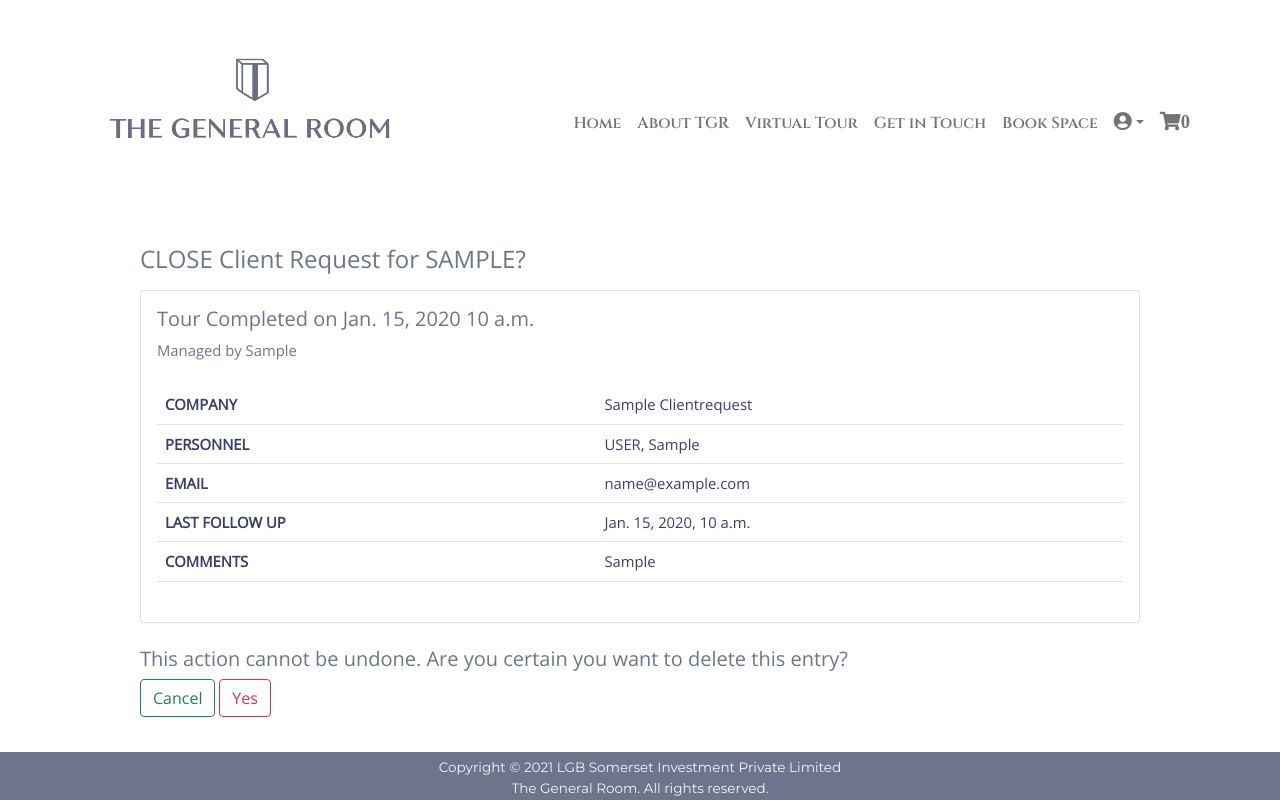
After one commit to suipingooi/generalroom, a Django app: page /tenants/delete/1 in a window 1280 px wide. The commit adds this page. Run offline with Django 3.2, Linux system fonts and the light colour scheme; tables that the repository leaves empty hold one stand-in row (values such as "Sample post").

Commit message:
added clientrequest close/del

```diff
--- a/spaces/urls.py
+++ b/spaces/urls.py
@@ -9,5 +9,5 @@ urlpatterns = [
     path('price/view', spaces.views.view_pricelist, name='viewpricelist'),
     path('price/add', spaces.views.add_price, name='addprice'),
     path('price/edit/<price_id>', spaces.views.update_price, name='updateprice'),
-    path('price/delete/<price_id>', spaces.views.delete_price, name='delprice')
+    path('price/delete/<price_id>', spaces.views.delete_price, name='delprice'),
 ]
--- a/static/css/style.css
+++ b/static/css/style.css
@@ -417,3 +417,7 @@ span.strong {
     font-family: 'Open Sans Condensed', sans-serif;
     color: #393C73;
 }
+
+.card-body .deltable {
+    color: #393C73;
+}
--- a/templates/allauth/account/password_reset_from_key_done.html
+++ b/templates/allauth/account/password_reset_from_key_done.html
@@ -7,6 +7,7 @@
     <div class="container-fluid forms">
         <h4>Change Password</h4>
         <p>Your password is now changed.</p>
+        <p>Please <a href="{{ login_url }}">sign in</a> with new password.</p>
     </div>
 </div>
 {% endblock %}
--- /dev/null
+++ b/tenants/templates/tenants/client_delete-template.html
@@ -0,0 +1,45 @@
+{% extends 'base-template.html' %}
+{% block head_title %} TGR staff | Close Client Request {% endblock %}
+{% block content %}
+<div class="container-fluid">
+    <h4 class="mt-5 mb-3">CLOSE Client Request for {{cr_to_del.space_needed|upper}}?</h4>
+    <div class="card">
+        <div class="card-body">
+            <h5 class="card-title">Tour Completed on {{cr_to_del.viewing_date}} {{cr_to_del.viewing_time}}</h5>
+            <p class="card-text">
+                Managed by {{cr_to_del.remarks.manager|capfirst}}
+                <table class="table deltable">
+                    <tbody>
+                        <tr>
+                            <th scope="row">COMPANY</th>
+                            <td>{{cr_to_del.company_name|title}}</td>
+                        </tr>
+                        <tr>
+                            <th scope="row">PERSONNEL</th>
+                            <td>{{cr_to_del.last_name|upper}}, {{cr_to_del.first_name|capfirst}}<br></td>
+                        </tr>
+                        <tr>
+                            <th scope="row">EMAIL</th>
+                            <td>{{cr_to_del.email|lower}}</td>
+                        </tr>
+                        <tr>
+                            <th scope="row">LAST FOLLOW UP</th>
+                            <td>{{cr_to_del.remarks.timestamp}}</td>
+                        </tr>
+                        <tr>
+                            <th scope="row">COMMENTS</th>
+                            <td>{{cr_to_del.remarks.remarks|capfirst}}</td>
+                        </tr>
+                    </tbody>
+                </table>
+            </p>
+        </div>
+    </div>
+    <h5 class="mt-4">This action cannot be undone. Are you certain you want to delete this entry?</h5>
+    <form method="POST">
+        {% csrf_token %}
+        <a class="btn btn-outline-success mb-3" href="{% url 'clientlist' %}">Cancel</a>
+        <input class="btn btn-outline-danger mb-3" type="submit" value="Yes" />
+    </form>
+</div>
+{% endblock %}
--- a/tenants/templates/tenants/client_update-template.html
+++ b/tenants/templates/tenants/client_update-template.html
@@ -67,6 +67,8 @@
                 <div class="text-center mt-5 mb-5">
                     <a class="btn btn-outline-secondary mt-1 mb-2" href="{% url 'clientlist' %}">back</a>
                     <input class="btn btn-secondary mt-1 mb-2" type="submit" value="update" />
+                    <a class="btn btn-danger mt-1 mb-2" href="{% url 'del_client' tenant_id=tenant.id %}">
+                        <i class="fas fa-trash-alt"></i></a>
                 </div>
             </div>
         </div>
--- a/tenants/urls.py
+++ b/tenants/urls.py
@@ -5,4 +5,5 @@ urlpatterns = [
     path('', tenants.views.client_list, name='clientlist'),
     path('add/', tenants.views.add_client, name='add_client'),
     path('update/<tenant_id>', tenants.views.edit_client, name='edit_client'),
+    path('delete/<tenant_id>', tenants.views.del_client, name='del_client'),
 ]
--- a/tenants/views.py
+++ b/tenants/views.py
@@ -21,12 +21,12 @@ def add_client(request):
         else:
             messages.error(
                 request, 'Action Unsuccessful, Please check error fields')
-            return render(request, 'tenants/client_add-template.html', {
+            return render(request, 'tenants/client_create-template.html', {
                 'cr_form': clientrequest_form,
             })
     else:
         clientrequest_form = ClientRequestForm()
-        return render(request, 'tenants/client_add-template.html', {
+        return render(request, 'tenants/client_create-template.html', {
             'cr_form': clientrequest_form,
         })
 
@@ -50,7 +50,7 @@ def client_list(request):
 
     tenant = tenant.filter(query).values().distinct()
 
-    return render(request, 'tenants/client_list-template.html', {
+    return render(request, 'tenants/client_read-template.html', {
         'tenant': tenant,
         'Qform': q_form
     })
@@ -80,15 +80,29 @@ def edit_client(request, tenant_id):
                 'tenant': cr_to_edit
             })
     else:
-        messages.info(request, 'You creating followup to a client request')
+        messages.info(request, 'You are creating followup to a client request')
         a_form = AdminForm()
         return render(request, 'tenants/client_update-template.html', {
             'cr_form': cr_form,
             'a_form': a_form,
             'tenant': cr_to_edit
         })
-    return render(request, 'tenants/client_list-template.html', {
+    return render(request, 'tenants/client_read-template.html', {
         'cr_form': cr_form,
         'a_form': a_form,
         'tenant': cr_to_edit
     })
+
+
+def del_client(request, tenant_id):
+    cr_to_del = get_object_or_404(ClientRequest, pk=tenant_id)
+    if request.method == "POST":
+        cr_to_del.delete()
+        messages.success(request, 'Client Request CLOSED')
+        return redirect(client_list)
+    else:
+        messages.warning(
+            request, 'Client Request CLOSING will delete all corresponding data and cannot be undone')
+        return render(request, 'tenants/client_delete-template.html', {
+            'cr_to_del': cr_to_del
+        })
```
Also changed, not shown: tenants/templates/tenants/client_create-template.html (renamed from tenants/templates/tenants/client_add-template.html), tenants/templates/tenants/client_read-template.html (renamed from tenants/templates/tenants/client_list-template.html).
